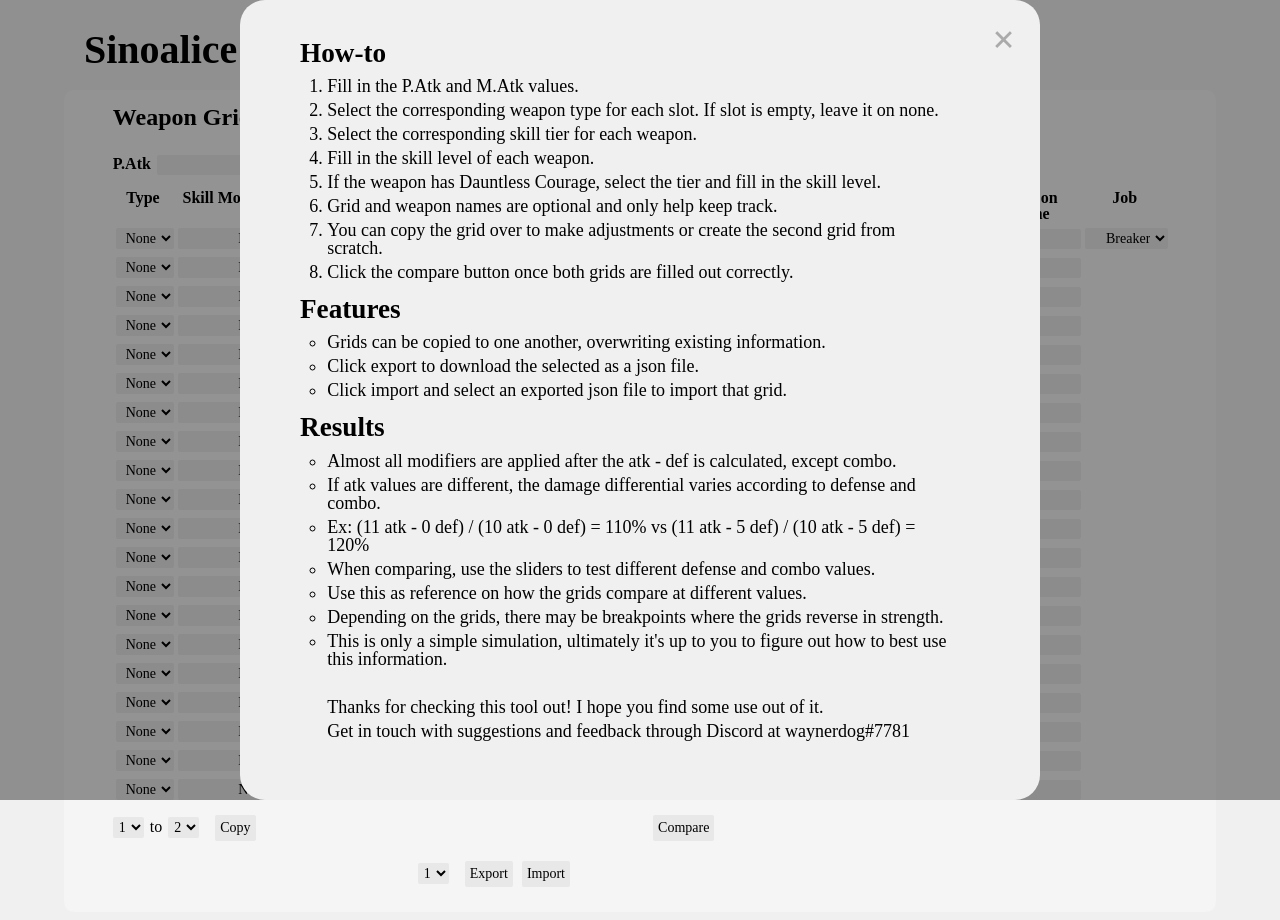
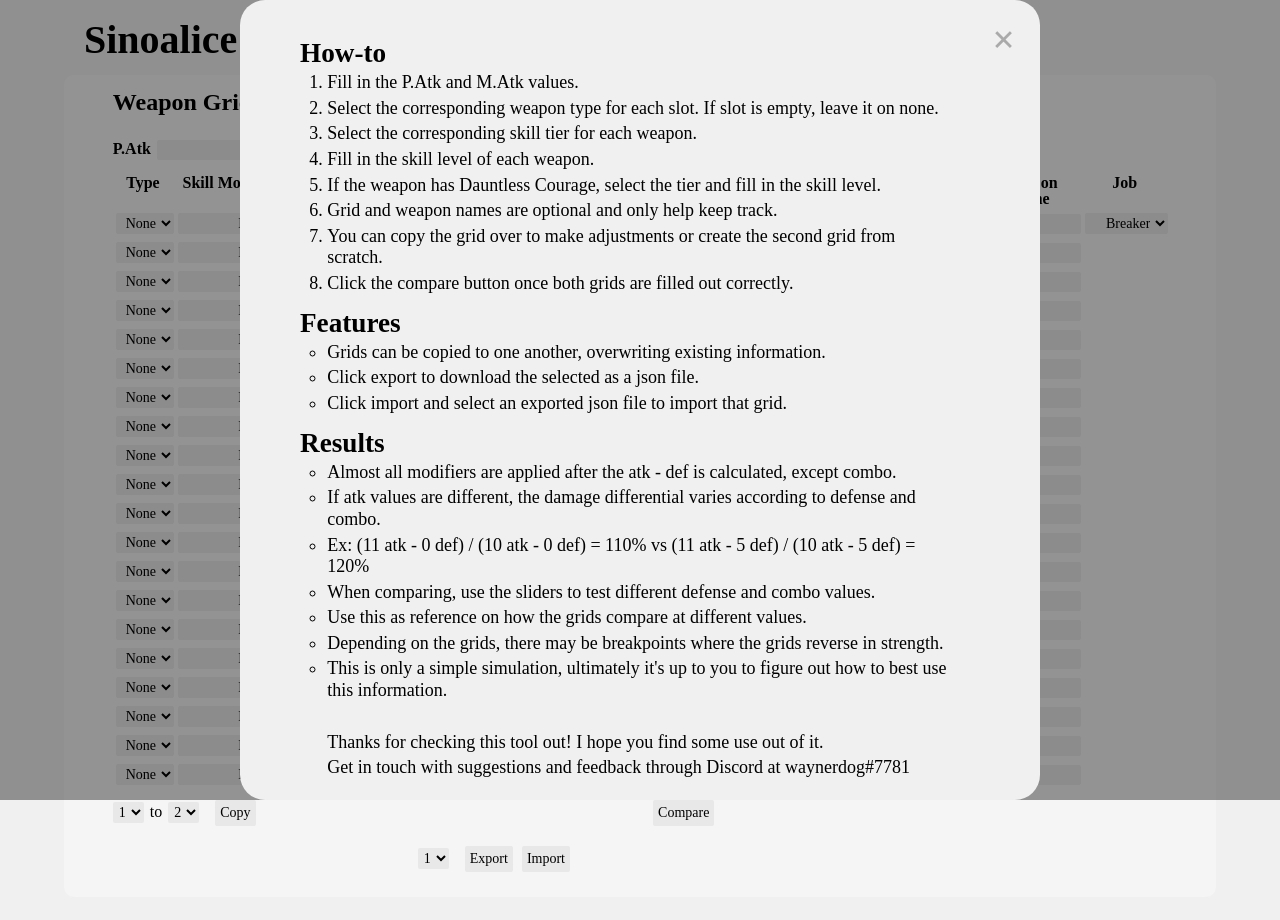
Before and after one commit to sinocalc/sinocalc.github.io, a plain HTML site: page index.html in a window 1280 px wide. Drawn offline with Linux system fonts and the light colour scheme; grey boxes are pictures that could not be loaded.

Commit message:
CSS touch ups

```diff
--- a/index.css
+++ b/index.css
@@ -33,7 +33,7 @@ body {
 #headingText {
     font-size: 250%;
     font-weight: bold;
-    padding: 30px 5px 20px 20px;
+    padding: 20px 5px 15px 20px;
     display: inline-block;
 }
 
@@ -322,7 +322,7 @@ input[type=range]:focus::-ms-fill-upper {
 .instructionsHeader {
     font-size: 170%;
     font-weight: bold;
-    margin-bottom: 10px;
+    margin-bottom: 5px;
     margin-top: 15px;
 }
 
@@ -338,7 +338,8 @@ ul {
 }
 
 li {
-    margin: 6px 0px;
+    margin: 4px 0px;
+    line-height: 1.2;
 }
 
 #credits {
@@ -404,6 +405,7 @@ a:active {
 
 #resultsDamage {
     display: inline-block;
+    line-height: 1.2;
 }
 
 #resultsText {
--- a/index.js
+++ b/index.js
@@ -481,8 +481,6 @@ function calculateResults(results) {
     pdefSlider.max = (patkValues[0].value > patkValues[1].value) ? (3 / 2) * comboMod * patkValues[1].value : (3 / 2) * comboMod * patkValues[0].value;
     mdefSlider.max = (matkValues[0].value > matkValues[1].value) ? (3 / 2) * comboMod * matkValues[1].value : (3 / 2) * comboMod * matkValues[0].value;
 
-    console.log(comboMod);
-
     for (var i = 0; i < 2; i++) {
         var weaponMods = results[i];
         var damageTotal = 0;
```
